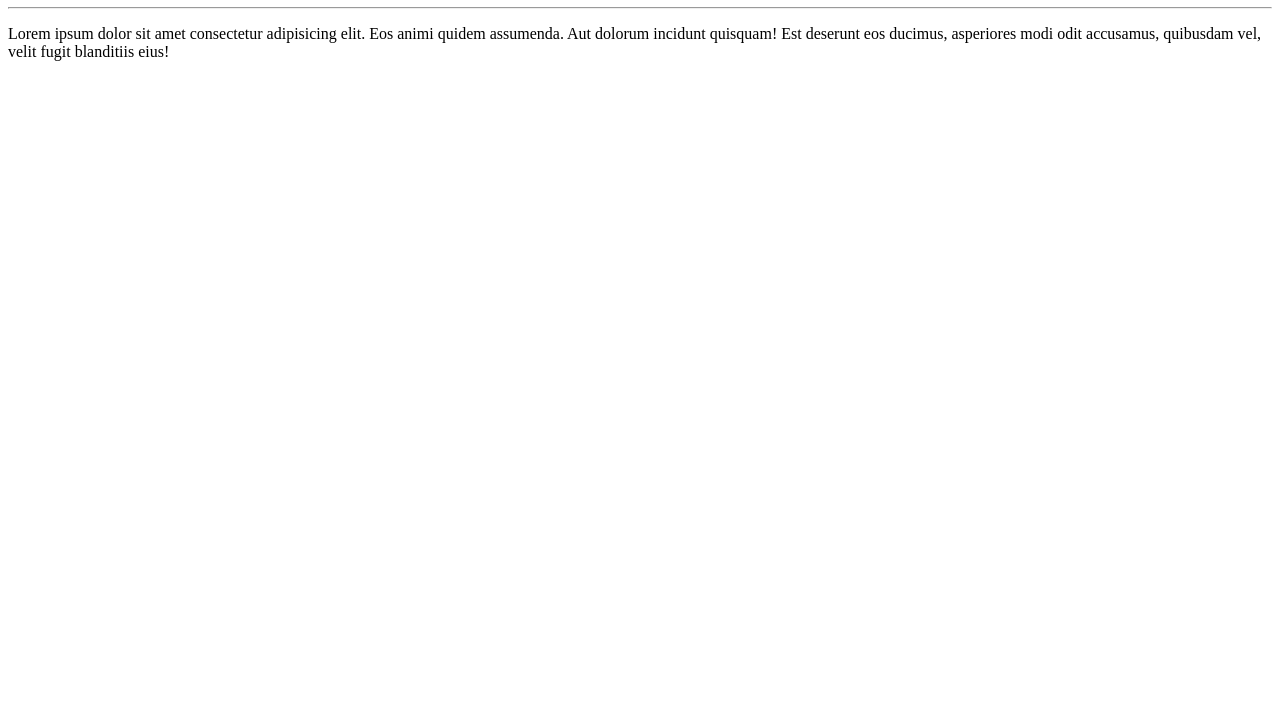
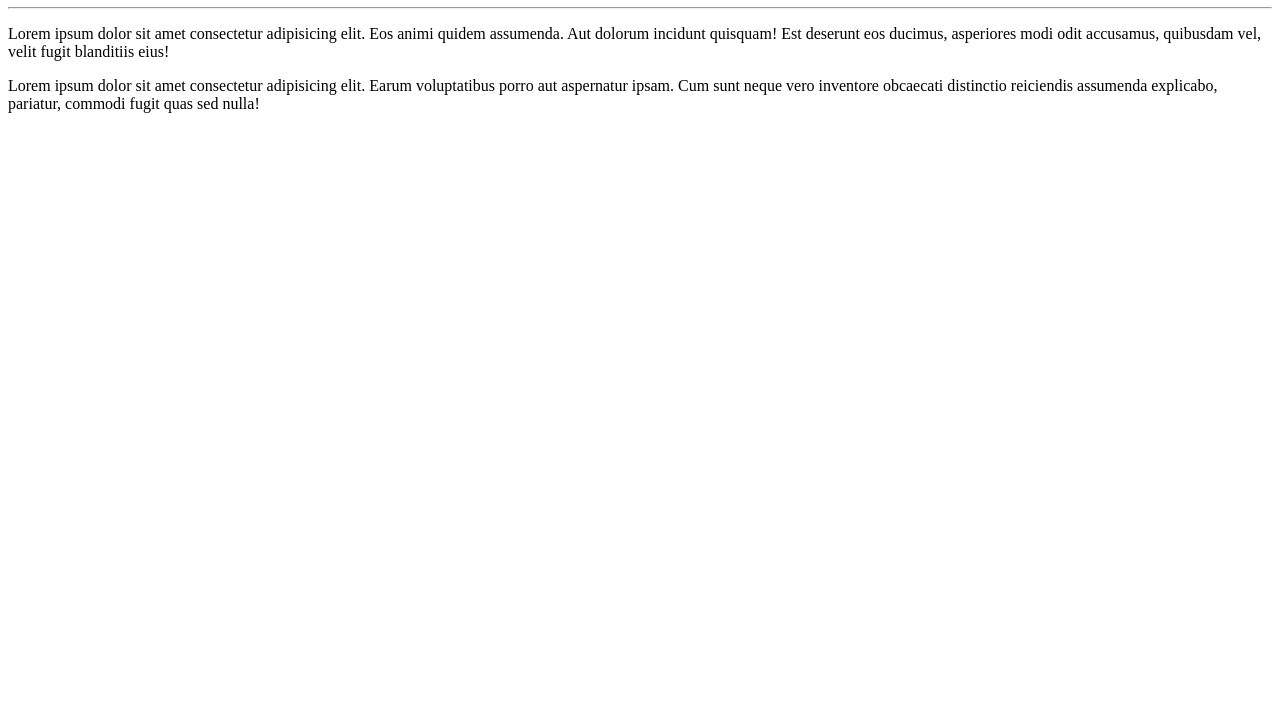
Before and after one commit to TouzaOne/Ola-Mundo, a plain HTML site: page site-exemplo/index.html in a window 1280 px wide. Shown: the part 73-800 px from the top of the page. Drawn offline with Linux system fonts and the light colour scheme.

Commit message:
adicionei um parágrafo

```diff
--- a/site-exemplo/index.html
+++ b/site-exemplo/index.html
@@ -10,5 +10,6 @@
     <h1>Olá, Mundo!</h1>
     <hr>
     <p>Lorem ipsum dolor sit amet consectetur adipisicing elit. Eos animi quidem assumenda. Aut dolorum incidunt quisquam! Est deserunt eos ducimus, asperiores modi odit accusamus, quibusdam vel, velit fugit blanditiis eius!</p>
+    <p>Lorem ipsum dolor sit amet consectetur adipisicing elit. Earum voluptatibus porro aut aspernatur ipsam. Cum sunt neque vero inventore obcaecati distinctio reiciendis assumenda explicabo, pariatur, commodi fugit quas sed nulla!</p>
 </body>
 </html>
```
